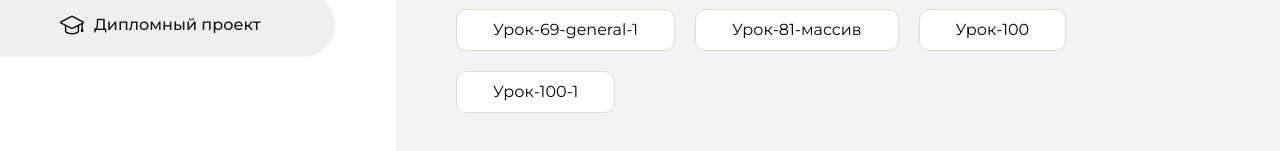
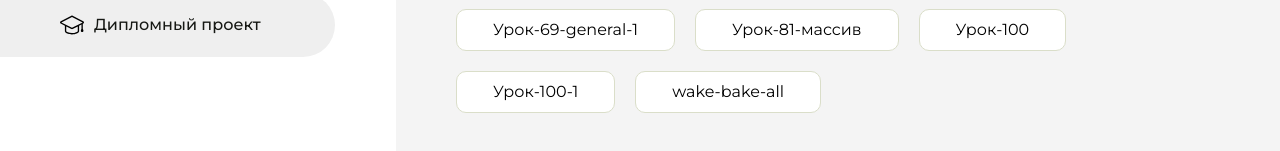
Before and after one commit to Vladius1992/homework, a plain HTML site: page index.html in a window 1280 px wide. Shown: the part 415-566 px from the top of the page. Drawn offline with Linux system fonts and the light colour scheme.

Commit message:
Update index.html

```diff
--- a/index.html
+++ b/index.html
@@ -143,6 +143,9 @@
                     <li class="content__list-item">
                         <a href="w-b-100/index.html">Урок-100-1</a>
                     </li>
+                    <li class="content__list-item">
+                        <a href="wake-bake-all">wake-bake-all</a>
+                    </li>
                 </ul>
             </div>
             <div class="content__block hidden" id="diplomBlock">
```
